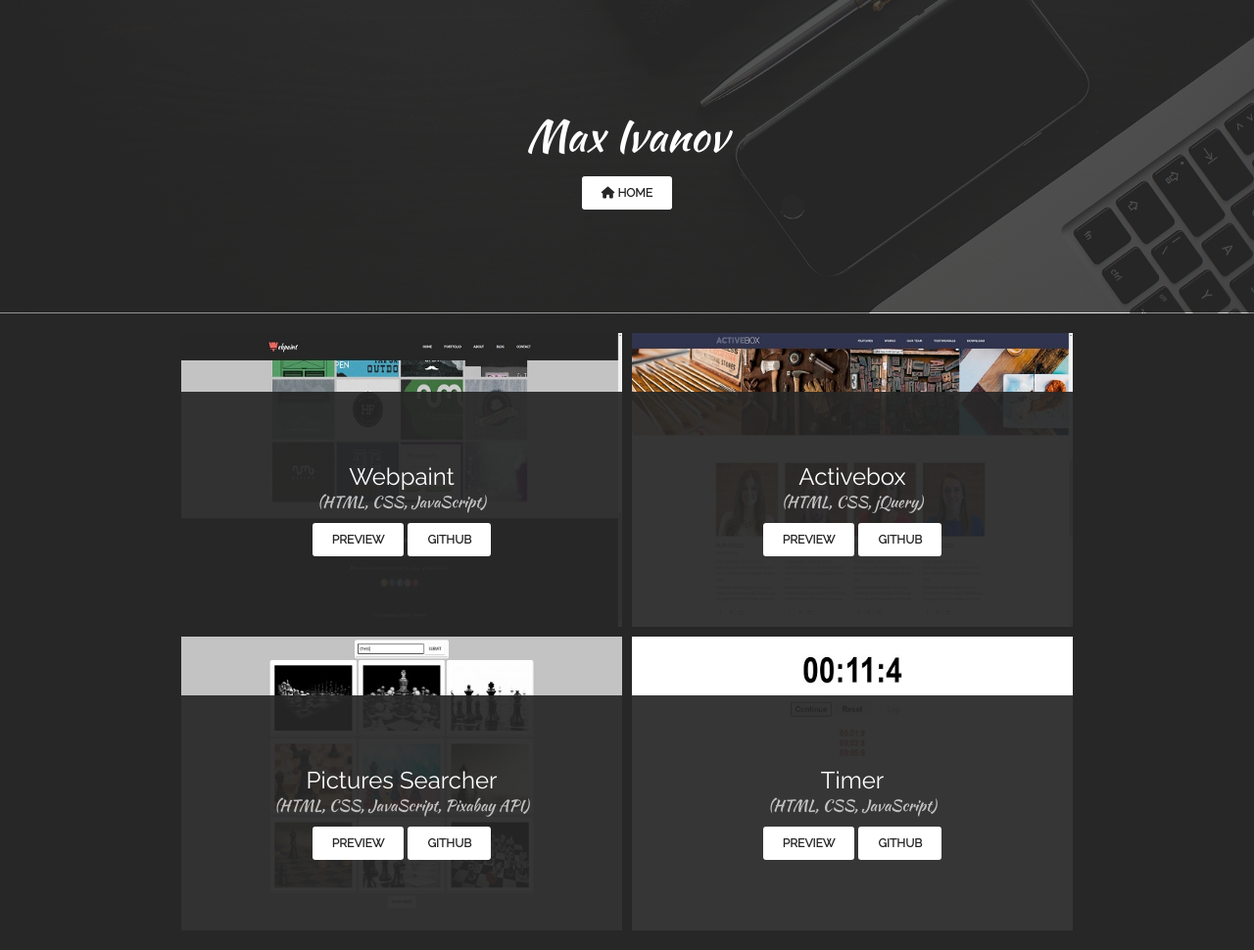
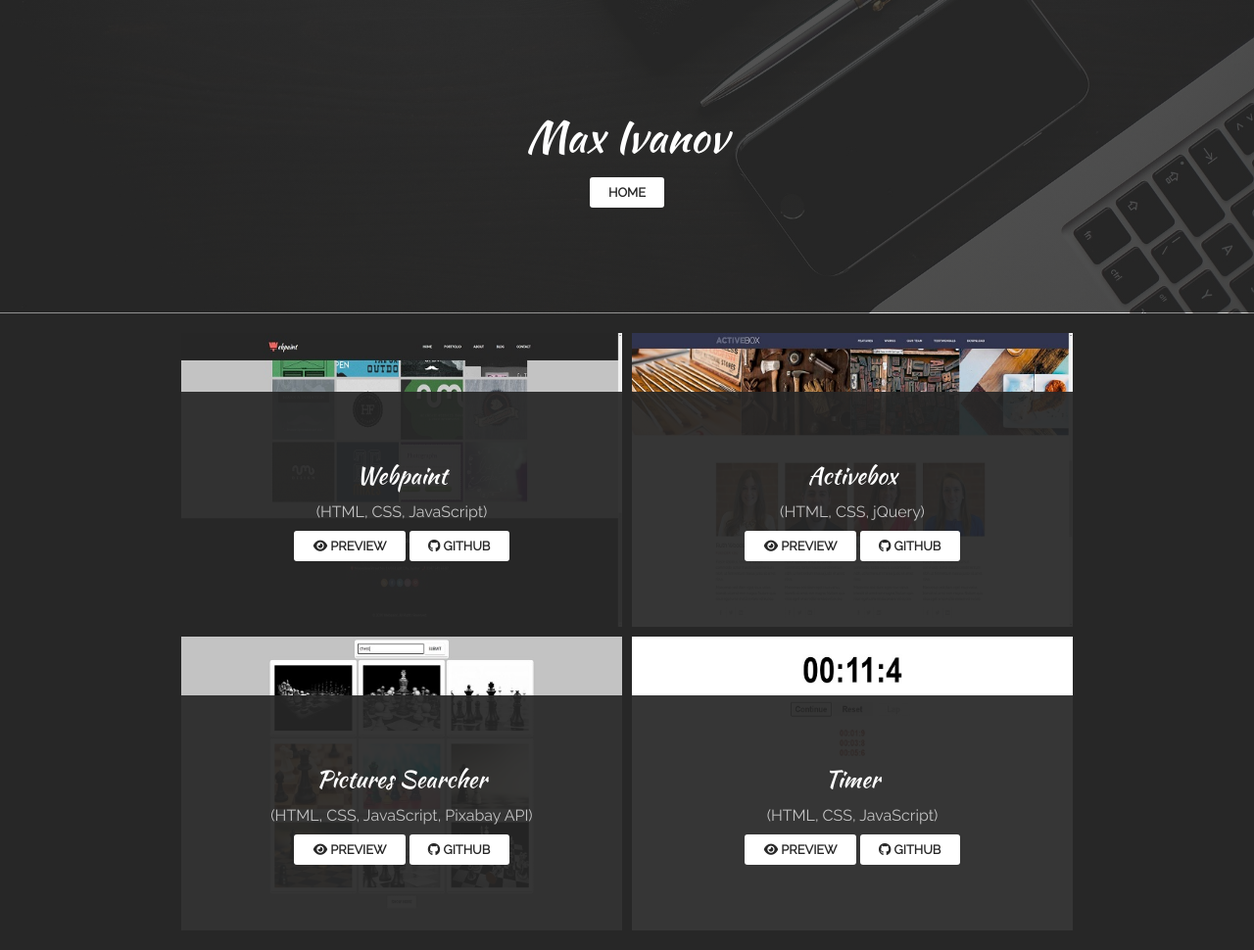
Before and after one commit to wwwax/max-ivanov, a plain HTML site: page portfolio.html in a window 1280 px wide. Shown: the whole page at 98% size. Drawn offline with Linux system fonts and the light colour scheme.

Commit message:
fontawesome icons fix

```diff
--- a/assets/css/home.css
+++ b/assets/css/home.css
@@ -107,12 +107,14 @@ img {
 
 .contacts_link {
   color: #fff;
-  font-size: 20px;
-  padding: 6px;
+  font-size: 1rem;
+  padding: 0.3rem;
 }
 
 @media (min-width: 1024px) {
   .contacts_link {
+    font-size: 1.2rem;
+    padding: 0.4rem;
     opacity: 0.6;
     transition: opacity 0.2s ease;
   }
--- a/assets/css/portfolio.css
+++ b/assets/css/portfolio.css
@@ -20,9 +20,9 @@ img {
 
 .btn {
   display: inline-block;
-  padding: 10px 20px;
+  padding: 0.5rem 1.2rem;
   font-family: 'Raleway', sans-serif;
-  font-size: 12px;
+  font-size: 0.8rem;
   font-weight: 700;
   text-decoration: none;
   text-transform: uppercase;
@@ -115,14 +115,16 @@ img {
 
 .portfolio_item .overlay_title {
   color: #fff;
-  font-family: 'Raleway', sans-serif;
-  font-size: 24px;
+  font-family: 'Kaushan Script', cursive;
+  font-size: 1.5rem;
+  margin-bottom: 10px;
 }
 
 .portfolio_item .overlay_stack {
   color: #fff;
   opacity: 0.7;
-  font-family: 'Kaushan Script', cursive;
+  font-family: 'Raleway', sans-serif;
+  font-size: 1rem;
   margin-bottom: 10px;
 }
 
--- a/portfolio.html
+++ b/portfolio.html
@@ -44,7 +44,7 @@
       <!-- PORTFOLIO_INTRO -->
       <div class="portfolio_intro">
         <div class="portfolio_intro_name">Max Ivanov</div>
-        <a class="btn" href="index.html"><i class="fas fa-home"></i> Home</a>
+        <a class="btn" href="index.html">Home</a>
       </div>
 
       <!-- VISUALLY-HIDDEN -->
@@ -64,14 +64,14 @@
                 href="https://wwwax.github.io/webpaint/"
                 target="_blank"
                 rel="noopener noreferrer"
-                >Preview</a
+                ><i class="fas fa-eye"></i> Preview</a
               >
               <a
                 class="btn"
                 href="https://github.com/wwwax/webpaint/"
                 target="_blank"
                 rel="noopener noreferrer"
-                >Github</a
+                ><i class="fab fa-github"></i> Github</a
               >
             </div>
           </div>
@@ -89,14 +89,14 @@
                 href="https://wwwax.github.io/activebox/"
                 target="_blank"
                 rel="noopener noreferrer"
-                >Preview</a
+                ><i class="fas fa-eye"></i> Preview</a
               >
               <a
                 class="btn"
                 href="https://github.com/wwwax/activebox/"
                 target="_blank"
                 rel="noopener noreferrer"
-                >Github</a
+                ><i class="fab fa-github"></i> Github</a
               >
             </div>
           </div>
@@ -114,14 +114,14 @@
                 href="https://wwwax.github.io/pixabay-api/"
                 target="_blank"
                 rel="noopener noreferrer"
-                >Preview</a
+                ><i class="fas fa-eye"></i> Preview</a
               >
               <a
                 class="btn"
                 href="https://github.com/wwwax/pixabay-api/"
                 target="_blank"
                 rel="noopener noreferrer"
-                >Github</a
+                ><i class="fab fa-github"></i> Github</a
               >
             </div>
           </div>
@@ -139,14 +139,14 @@
                 href="https://wwwax.github.io/timer/"
                 target="_blank"
                 rel="noopener noreferrer"
-                >Preview</a
+                ><i class="fas fa-eye"></i> Preview</a
               >
               <a
                 class="btn"
                 href="https://github.com/wwwax/timer"
                 target="_blank"
                 rel="noopener noreferrer"
-                >Github</a
+                ><i class="fab fa-github"></i> Github</a
               >
             </div>
           </div>
```
Also changed, not shown: index.html (+1 -1 lines).
